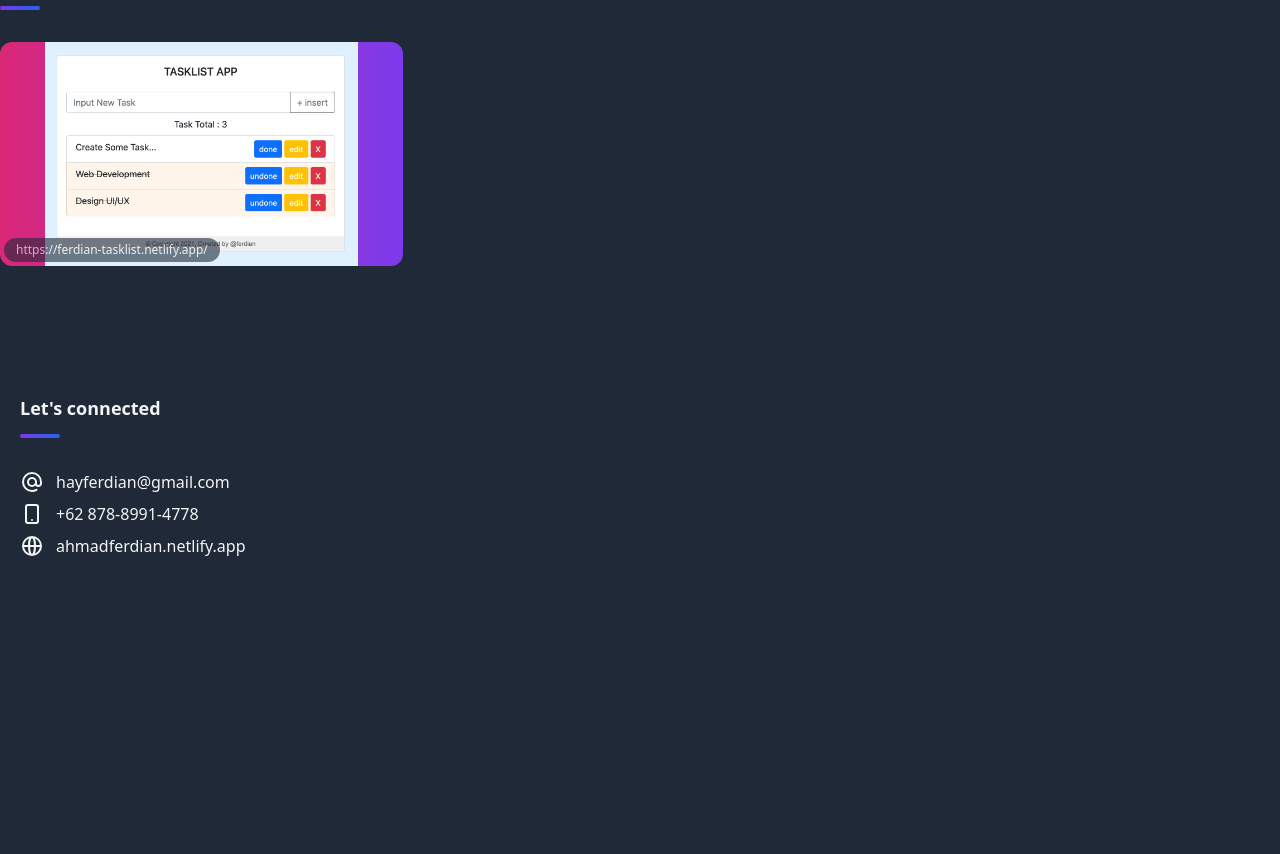
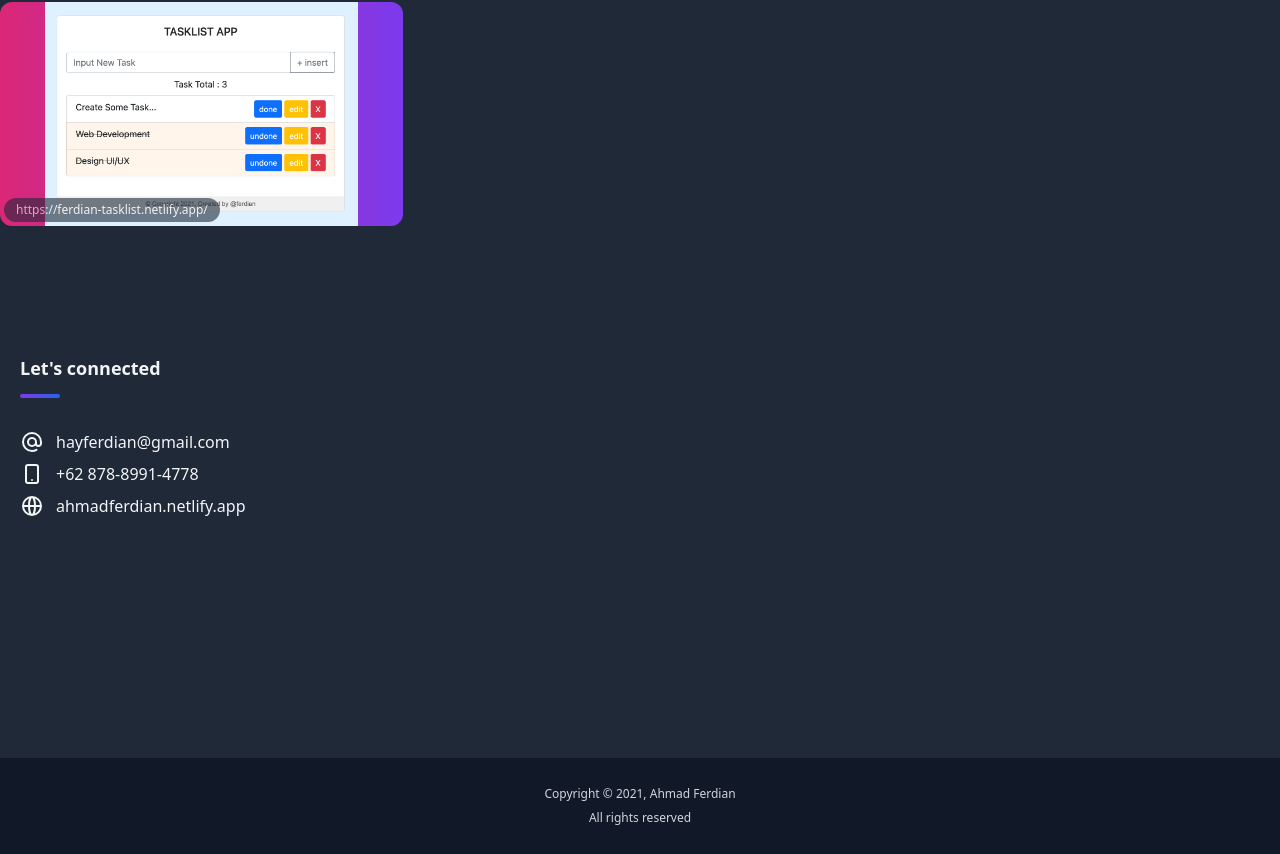
Before and after one commit to ferdvtn/main-portfolio, a Nuxt app: page / in a window 1280 px wide. Shown: the part 2326-3180 px from the top of the page. Before the commit the page ends 2924 px from the top, so only its background shows below. Built offline with nearby package versions, Linux system fonts and the light colour scheme.

Commit message:
add footer

```diff
--- a/layouts/default.vue
+++ b/layouts/default.vue
@@ -1,5 +1,10 @@
 <template>
   <div class="min-h-screen">
     <Nuxt />
+    <footer
+      class="bg-gray-900 text-gray-300 mt-40 md:mt-60 py-3 md:py-6 px-3 text-xs text-center"
+    >
+      <p class="leading-loose">Copyright &copy; 2021, Ahmad Ferdian<br>All rights reserved</p>
+    </footer>
   </div>
 </template>
--- a/pages/index.vue
+++ b/pages/index.vue
@@ -1,5 +1,5 @@
 <template>
-  <div class="relative md:container mx-auto py-10 flex flex-col space-y-32">
+  <div class="relative md:container mx-auto flex flex-col space-y-32">
       <Switcher />
 
       <div id="hero" class="relative p-4 flex justify-center items-center h-64 md:space-x-8">
```
